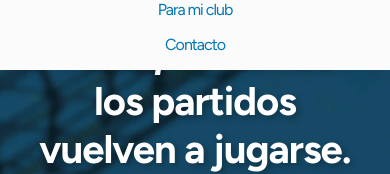
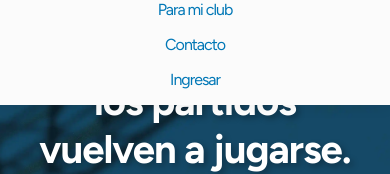
Before and after one commit to Aedes/tu-repe-frontend, a React (Vite) app: page / in a window 390 px wide. Both pictures are taken after a click on the element 353 px from the left and 30 px from the top of the page. Shown: the part 147-321 px from the top of the page. Built offline with nearby package versions, Linux system fonts and the light colour scheme; no server answers.

Commit message:
Agrego link de ingresar al menu de la navbar

```diff
--- a/src/components/common/NavBar/NavBar.tsx
+++ b/src/components/common/NavBar/NavBar.tsx
@@ -36,6 +36,7 @@ const NavBar: React.FC<{ context: "landing" | "club" }> = ({ context }) => {
                                     <a href="#whatis" className="mobile-link">¿Qué es Tu Repe?</a>
                                     <a href="#personalization" className="mobile-link">Para mi club</a>
                                     <a href="#footer" className="mobile-link">Contacto</a>
+                                    <a href="/user" className="mobile-link">Ingresar</a>
                                 </nav>
                             </div>
                         )}
```
